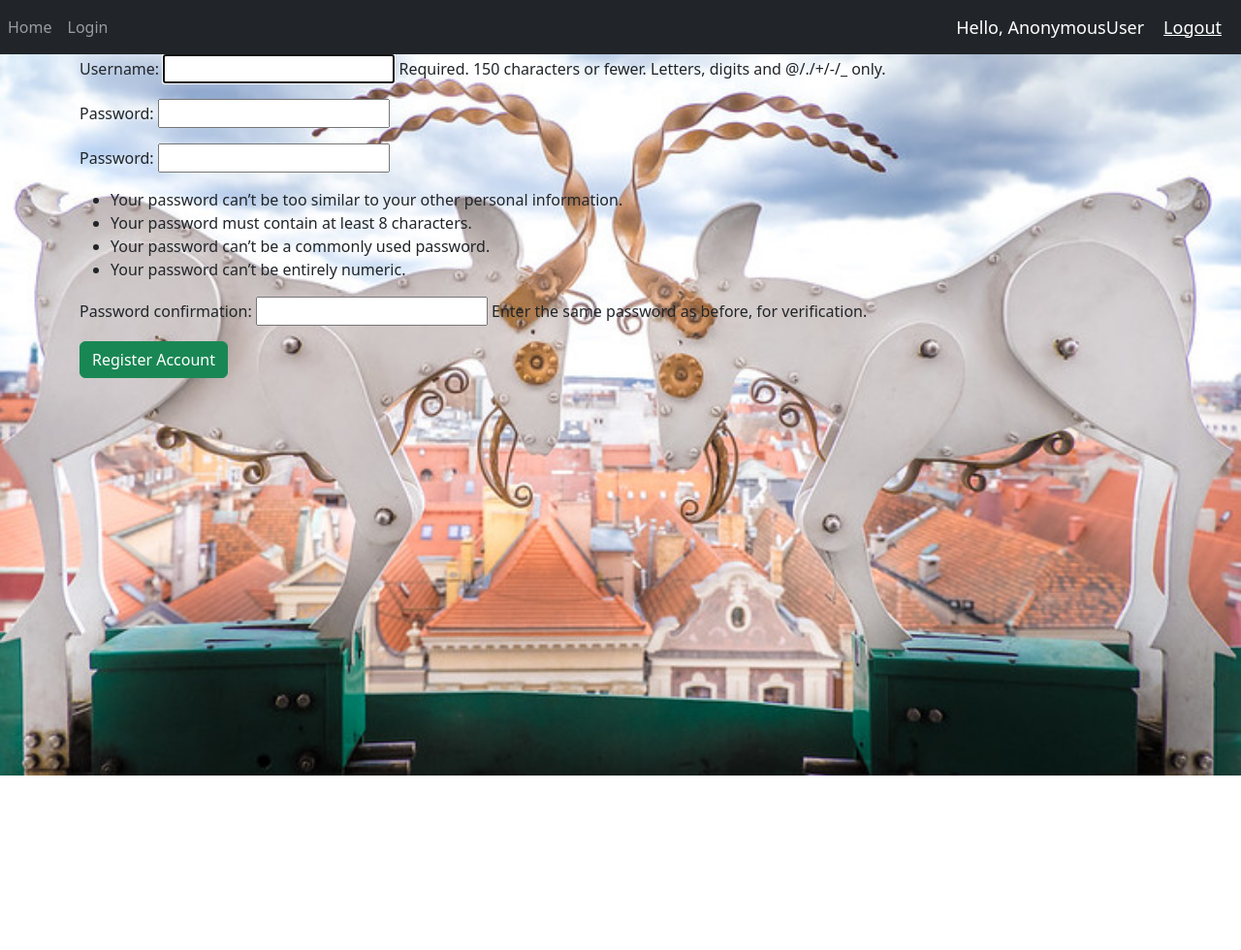
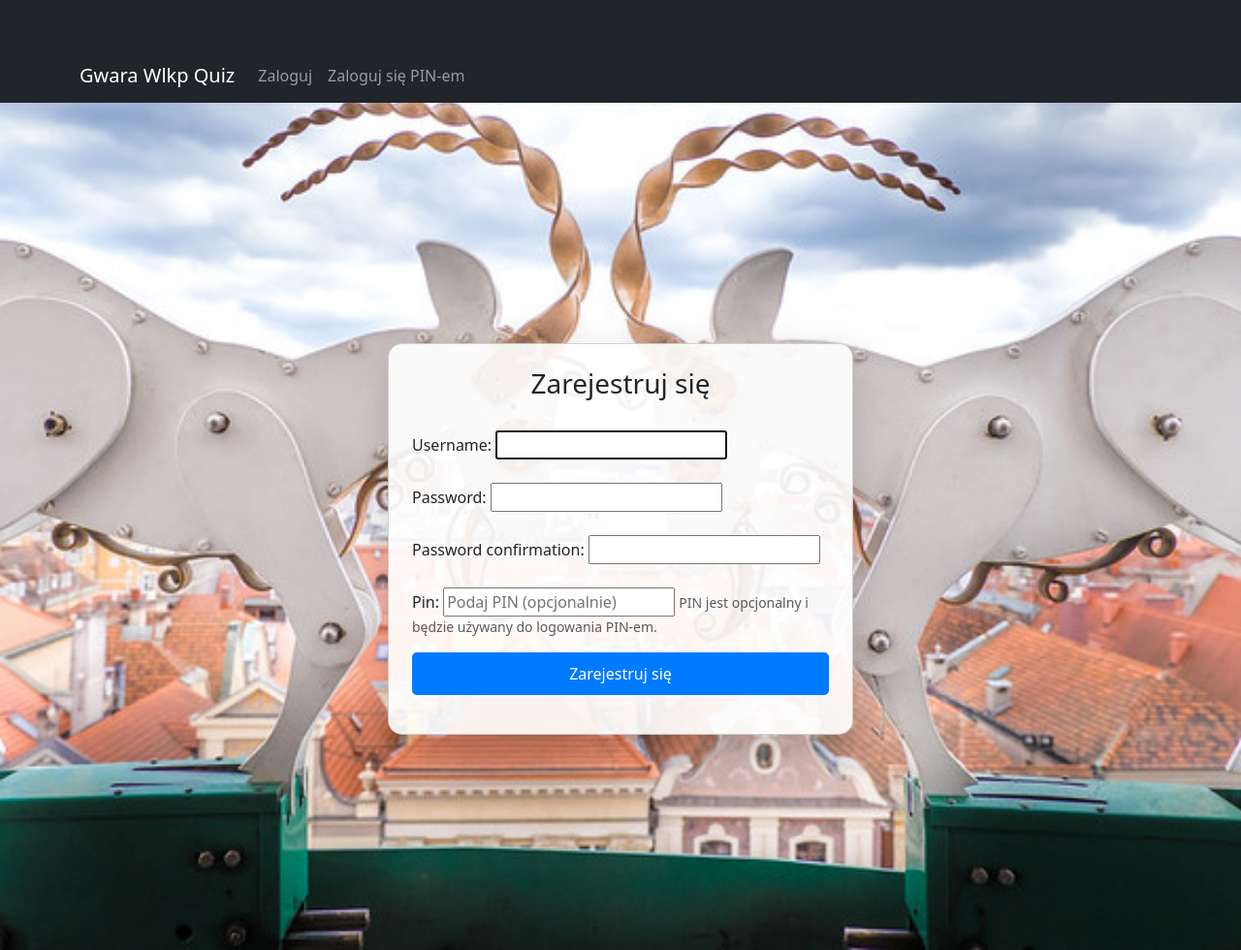
Before and after one commit to wszy5/quiz-projekt, a Django app: page /register/ in a window 1280 px wide. Shown: the whole page at 97% size. Before the commit the page ends 800 px from the top, so only its background shows below. Run offline with Django 3.2, Linux system fonts and the light colour scheme; some libraries are stand-ins or nearby versions.

Commit message:
first stable version

```diff
--- a/DjangoQuiz/urls.py
+++ b/DjangoQuiz/urls.py
@@ -24,6 +24,8 @@ urlpatterns = [
     path('', home,name='home'),
     path('addQuestion/', addQuestion,name='addQuestion'),
     path('login/', loginPage,name='login'),
+    path('login-pin/', login_with_pin, name='login_with_pin'),
+    path('profile/', profile, name='profile'),
     path('logout/', logoutPage,name='logout'),
     path('register/', registerPage,name='register'),
 
--- a/Quiz/forms.py
+++ b/Quiz/forms.py
@@ -1,24 +1,25 @@
-from django.forms import ModelForm
 from django import forms
-from .models import *
 from django.contrib.auth.forms import UserCreationForm
 from django.contrib.auth.models import User
+from .models import UserProfile
 
 class createuserform(UserCreationForm):
+    pin = forms.CharField(
+        max_length=6,
+        required=False,  # PIN jest opcjonalny
+        widget=forms.PasswordInput(attrs={'placeholder': 'Podaj PIN (opcjonalnie)'}),
+        help_text="Opcjonalnie: maksymalnie 6 cyfr"
+    )
+
     class Meta:
-        model=User
-        fields=['username','password']
+        model = User
+        fields = ['username', 'password1', 'password2']
 
-class addQuestionform(ModelForm):
-    class Meta:
-        model=QuesModel
-        fields="__all__"
-
-class QuestionCountForm(forms.Form):
-    num_questions = forms.IntegerField(
-        min_value=1,
-        max_value=100,  # Zmienna maksymalna liczba pytań, np. 100
-        initial=10,     # Domyślna liczba pytań
-        label="Ile pytań chcesz rozwiązać?",
-        widget=forms.NumberInput(attrs={'class': 'form-control'})
-    )
+    def save(self, commit=True):
+        user = super().save(commit=False)
+        if commit:
+            user.save()
+            # Tworzymy profil użytkownika i przypisujemy PIN, jeśli podano
+            if self.cleaned_data['pin']:
+                UserProfile.objects.create(user=user, pin=self.cleaned_data['pin'])
+        return user
--- a/Quiz/templates/Quiz/navbar.html
+++ b/Quiz/templates/Quiz/navbar.html
@@ -1,43 +1,41 @@
 {% load static %}
 
+<nav class="navbar navbar-expand-lg navbar-dark bg-dark">
+  <div class="container">
+    <!-- Brand/logo -->
+    <a class="navbar-brand" href="{% url 'home' %}">Gwara Wlkp Quiz</a>
 
-<style>
-  .greet{
-    font-size: 18px;
-    color: #fff;
-    margin-right: 20px;
-  }
-</style>
-
-<nav class="navbar navbar-expand-lg navbar-dark bg-dark">
+    <!-- Toggler for mobile view -->
     <button class="navbar-toggler" type="button" data-toggle="collapse" data-target="#navbarNav" aria-controls="navbarNav" aria-expanded="false" aria-label="Toggle navigation">
       <span class="navbar-toggler-icon"></span>
     </button>
+
+    <!-- Navbar items -->
     <div class="collapse navbar-collapse" id="navbarNav">
+      <ul class="navbar-nav ml-auto">
+        {% if request.user.is_authenticated %}
+          <!-- User profile and logout for authenticated users -->
+          <li class="nav-item">
+            <a class="nav-link" href="{% url 'profile' %}">Mój Profil</a>
+          </li>
+          <!-- navbar.html -->
 
-    <ul class="navbar-nav">
-
-      <li class="nav-item active">
-        <a class="nav-link" href="{% url 'home' %}">Home</a>
+          <li class="nav-item">
+            <span class="nav-link greet">{{ request.user.username }}</span>
           </li>
+          <li class="nav-item">
+            <a class="btn btn-outline-light btn-sm" href="{% url 'logout' %}">Wyloguj</a>
           </li>
-      <li class="nav-item active">
-
-      {% if request.user.is_staff %}
+        {% else %}
+          <!-- Login and login with PIN for unauthenticated users -->
+          <li class="nav-item">
+            <a class="nav-link" href="{% url 'login' %}">Zaloguj</a>
           </li>
-      <li class="nav-item active">
-        <a class="nav-link" href="{% url 'addQuestion' %}">Add Question</a>
+          <li class="nav-item">
+            <a class="nav-link" href="{% url 'login_with_pin' %}">Zaloguj się PIN-em</a>
           </li>
         {% endif %}
-
-      </li>
-      <li class="nav-item">
-        <a class="nav-link" href="{% url 'login' %}">Login</a>
-      </li>
       </ul>
     </div>
-
-  <span class="greet">Hello, {{request.user}}</span>
-  <span ><a  class="greet" href="{% url 'logout' %}">Logout</a></span>
-
+  </div>
 </nav>
--- a/Quiz/templates/Quiz/register.html
+++ b/Quiz/templates/Quiz/register.html
@@ -1,12 +1,46 @@
 {% extends 'Quiz/dependencies.html' %}
-{% load static%}
+{% load static %}
 {% block content %}
-<div class="container jumbotron">
-    <form method="POST" action="" >
-        {% csrf_token %}
-        {{form.as_p}}
-
-        <input class="btn btn-success" type="submit" value="Register Account">
-    </form>
+<div class="container d-flex justify-content-center align-items-center" style="height: 100vh;">
+    <div class="card shadow-lg p-4" style="width: 30rem; background: rgba(255, 255, 255, 0.9); border-radius: 15px;">
+        <h3 class="text-center">Zarejestruj się</h3>
+        <br>
+        <form method="POST" action="">
+            {% csrf_token %}
+            <div class="form-group">
+                {{ form.username.label_tag }}
+                {{ form.username }}
+                {% if form.username.errors %}
+                <small class="text-danger">{{ form.username.errors|striptags }}</small>
+                {% endif %}
+            </div>
+            <br>
+            <div class="form-group">
+                {{ form.password1.label_tag }}
+                {{ form.password1 }}
+                {% if form.password1.errors %}
+                <small class="text-danger">{{ form.password1.errors|striptags }}</small>
+                {% endif %}
+            </div>
+            <br>
+            <div class="form-group">
+                {{ form.password2.label_tag }}
+                {{ form.password2 }}
+                {% if form.password2.errors %}
+                <small class="text-danger">{{ form.password2.errors|striptags }}</small>
+                {% endif %}
+            </div>
+            <br>
+            <div class="form-group">
+                {{ form.pin.label_tag }}
+                {{ form.pin }}
+                <small class="form-text text-muted">PIN jest opcjonalny i będzie używany do logowania PIN-em.</small>
+                {% if form.pin.errors %}
+                <small class="text-danger">{{ form.pin.errors|striptags }}</small>
+                {% endif %}
+            </div>
+            <button type="submit" class="btn btn-primary btn-block mt-3">Zarejestruj się</button>
+        </form>
+    </div>
 </div>
 {% endblock %}
--- a/Quiz/views.py
+++ b/Quiz/views.py
@@ -1,97 +1,91 @@
-# from django.shortcuts import redirect,render
-# from django.contrib.auth import login,logout,authenticate
-# from .forms import *
-# from .models import *
-# from django.http import HttpResponse
+from django.shortcuts import redirect,render
+from django.contrib.auth import login,logout,authenticate
+from .forms import *
+from .models import *
+from django.http import HttpResponse
+from django.shortcuts import render, redirect
+from django.contrib.auth import authenticate, login
 
-# # Create your views here.
 # def home(request):
 #     if request.method == 'POST':
 #         print(request.POST)
-#         questions=QuesModel.objects.all()
-#         score=0
-#         wrong=0
-#         correct=0
-#         total=0
+#         questions = QuesModel.objects.all()
+#         score = 0
+#         wrong = 0
+#         correct = 0
+#         total = 0
 #         for q in questions:
-#             total+=1
-#             print(request.POST.get(q.question))
-#             print(q.ans)
+#             total += 1
+#             user_answer = request.POST.get(str(q.id))
+#             print(f"User answer for {q.question}: {user_answer}")
+#             print(f"Correct answer: {q.correct_option}")
 #             print()
-#             if q.ans ==  request.POST.get(q.question):
-#                 score+=10
-#                 correct+=1
+#             if str(q.correct_option) == user_answer:
+#                 score += 10
+#                 correct += 1
 #             else:
-#                 wrong+=1
-#         percent = score/(total*10) *100
+#                 wrong += 1
+#         percent = score / (total * 10) * 100
 #         context = {
-#             'score':score,
+#             'score': score,
 #             'time': request.POST.get('timer'),
-#             'correct':correct,
-#             'wrong':wrong,
-#             'percent':percent,
-#             'total':total
+#             'correct': correct,
+#             'wrong': wrong,
+#             'percent': percent,
+#             'total': total,
 #         }
-#         return render(request,'Quiz/result.html',context)
+#         return render(request, 'Quiz/result.html', context)
 #     else:
-#         questions=QuesModel.objects.all()
-#         context = {
-#             'questions':questions
-#         }
-#         return render(request,'Quiz/home.html',context)
+#         questions = QuesModel.objects.all()
+#         context = {'questions': questions}
+#         return render(request, 'Quiz/home.html', context)
 
-import random
-from django.shortcuts import redirect, render
-from django.contrib.auth import login, logout, authenticate
-from .forms import *
-from .models import *
-from django.http import HttpResponse
+def home(request):
 
-# Create your views here.
-def home(request):
+    if not request.user.is_authenticated:
+        return redirect('login')
+
     if request.method == 'POST':
-        # Pobieranie liczby pytań z formularza
-        num_questions = int(request.POST.get('num_questions', 0))
-        if num_questions <= 0:
-            num_questions = QuesModel.objects.count()  # Domyślnie wszystkie pytania
-
-        # Losowanie pytań
-        questions = random.sample(list(QuesModel.objects.all()), num_questions)
-
+        questions = QuesModel.objects.all()
         score = 0
         wrong = 0
         correct = 0
-        total = len(questions)
-
+        total = 0
         for q in questions:
-            answer = request.POST.get(str(q.id))  # Pobieramy odpowiedź na pytanie
-            if q.ans == answer:
-                score += 10
+            total += 1
+            user_answer = request.POST.get(str(q.id))
+            if str(q.correct_option) == user_answer:
+                score += 1
                 correct += 1
             else:
                 wrong += 1
+        percent = ( score / total ) * 100
 
-        percent = (score / (total * 10)) * 100
+        # Zapisujemy wyniki do bazy danych
+        quiz_result = QuizResult(
+            user=request.user,
+            score=score,
+            correct=correct,
+            wrong=wrong,
+            total=total,
+            percent=percent,
+            time=request.POST.get('timer'),
+        )
+        quiz_result.save()
+
         context = {
             'score': score,
             'time': request.POST.get('timer'),
             'correct': correct,
             'wrong': wrong,
             'percent': percent,
-            'total': total
+            'total': total,
         }
         return render(request, 'Quiz/result.html', context)
-
     else:
-        # Dodajemy do kontekstu formularz i pytania
         questions = QuesModel.objects.all()
-        form = QuestionCountForm()  # Formularz do wyboru liczby pytań
-        context = {
-            'questions': questions,
-            'form': form
-        }
+        context = {'questions': questions}
         return render(request, 'Quiz/home.html', context)
-
 
 def addQuestion(request):
     if request.user.is_staff:
@@ -106,20 +100,24 @@ def addQuestion(request):
     else:
         return redirect('home')
 
+
 def registerPage(request):
     if request.user.is_authenticated:
         return redirect('home')
     else:
-        form=createuserform()
-        if request.method=='POST':
-            form=createuserform(request.POST)
-            if form.is_valid() :
-                user=form.save()
+        form = createuserform()
+        if request.method == 'POST':
+            form = createuserform(request.POST)
+            if form.is_valid():
+                form.save()
                 return redirect('login')
-        context={
-            'form':form,
-        }
-        return render(request,'Quiz/register.html',context)
+            else:
+                # Możemy dodać feedback w przypadku błędów
+                context = {'form': form, 'errors': form.errors}
+                return render(request, 'Quiz/register.html', context)
+        context = {'form': form}
+        return render(request, 'Quiz/register.html', context)
+
 
 def loginPage(request):
     if request.user.is_authenticated:
@@ -135,6 +133,42 @@ def loginPage(request):
        context={}
        return render(request,'Quiz/login.html',context)
 
+
+def login_with_pin(request):
+    if request.method == 'POST':
+        username = request.POST.get('username')
+        pin = request.POST.get('pin')
+
+        try:
+            user = User.objects.get(username=username)
+            user_profile = UserProfile.objects.get(user=user)
+            if user_profile.pin == pin:
+                login(request, user)
+                return redirect('home')
+            else:
+                context = {'error': 'Nieprawidłowy PIN'}
+        except User.DoesNotExist:
+            context = {'error': 'Użytkownik nie istnieje'}
+    else:
+        context = {}
+    return render(request, 'Quiz/login_with_pin.html', context)
+
+def profile(request):
+    # Pobieramy wszystkie wyniki użytkownika
+    results = QuizResult.objects.filter(user=request.user).order_by('-created_at')
+
+    # Obliczamy średnią procentową z wyników
+    avg_percent = 0
+    if results.exists():
+        avg_percent = sum([result.percent for result in results]) / len(results)
+
+    context = {
+        'results': results,
+        'avg_percent': avg_percent,
+    }
+    return render(request, 'Quiz/profile.html', context)
+
+
 def logoutPage(request):
     logout(request)
     return redirect('/')
--- a/static/styles.css
+++ b/static/styles.css
@@ -56,3 +56,86 @@ button.btn-primary:hover {
     color: #6c757d;
     text-align: right;
 }
+
+/* Nowe style formularza logowania */
+
+/* Center the content and style the form */
+.container {
+    margin-top: 50px;
+}
+
+/* Form container */
+.login-card {
+    background: rgba(255, 255, 255, 0.95);
+    border-radius: 15px;
+    box-shadow: 0 4px 8px rgba(0, 0, 0, 0.1);
+    padding: 40px;
+    width: 100%;
+    max-width: 400px;
+}
+
+/* Input fields */
+.form-control {
+    border-radius: 10px;
+    border: 1px solid #ddd;
+    padding: 10px;
+    font-size: 1rem;
+    margin-bottom: 15px;
+}
+
+.form-control:focus {
+    border-color: #28a745;
+    box-shadow: 0 0 5px rgba(40, 167, 69, 0.5);
+}
+
+/* Submit button */
+.btn {
+    width: 100%;
+    padding: 12px;
+    font-size: 1.1rem;
+    border-radius: 10px;
+}
+
+/* Link */
+a {
+    color: #007bff;
+}
+
+a:hover {
+    text-decoration: underline;
+}
+
+/* Hover effect for form inputs */
+input[type="text"], input[type="password"] {
+    transition: all 0.3s ease;
+}
+
+input[type="text"]:hover, input[type="password"]:hover {
+    border-color: #28a745;
+}
+
+.navbar {
+    padding: 0.5rem 1rem;
+  }
+
+  .navbar-nav {
+    align-items: center;
+  }
+
+  .navbar .greet {
+    font-size: 16px;
+    color: #fff;
+    margin-left: auto;
+    margin-right: 1rem;
+  }
+
+  .navbar .logout-link {
+    color: #fff;
+    text-decoration: none;
+    font-size: 16px;
+    margin-left: 10px;
+  }
+
+  .navbar .logout-link:hover {
+    text-decoration: underline;
+  }
```
Also changed, not shown: Quiz/models.py (+37 -6 lines), Quiz/templates/Quiz/home.html (+39 -15 lines), Quiz/templates/Quiz/login.html (+23 -9 lines), Quiz/templates/Quiz/login_with_pin.html (added, +29 -0 lines), Quiz/templates/Quiz/profile.html (added, +35 -0 lines), Quiz/templates/Quiz/result.html (+14 -14 lines), Quiz/migrations/0007_remove_quesmodel_ans_quesmodel_correct_option_and_more.py (added), Quiz/migrations/0008_userprofile.py (added), Quiz/migrations/0009_quizresult.py (added), db.sqlite3. Lines whose indentation alone changed are shown as unchanged.
